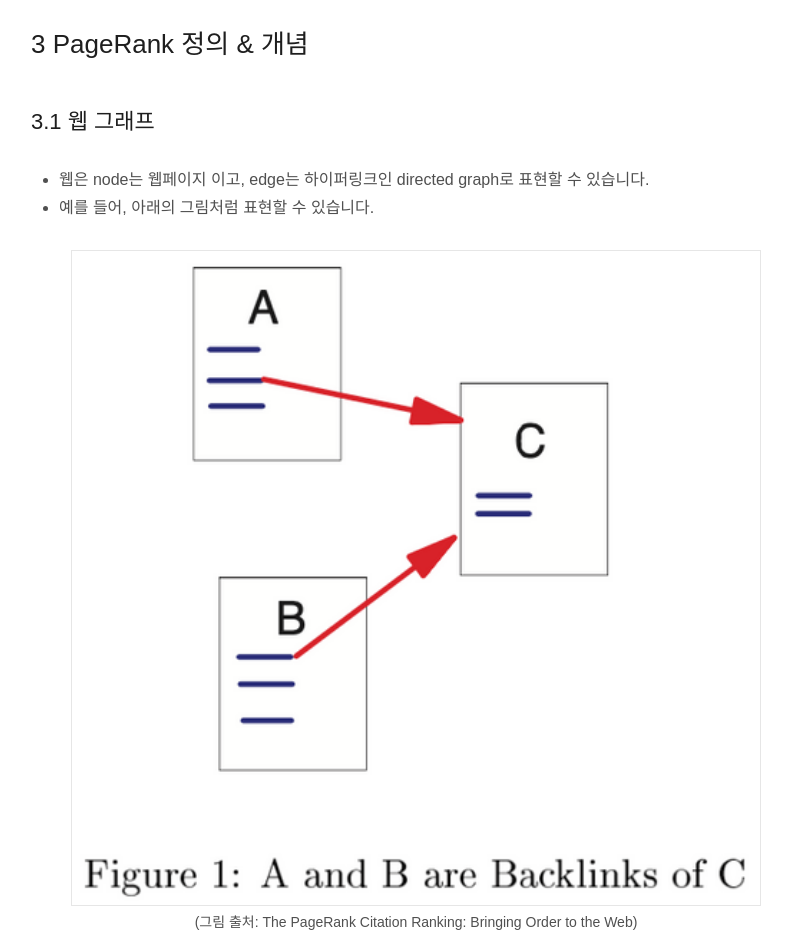
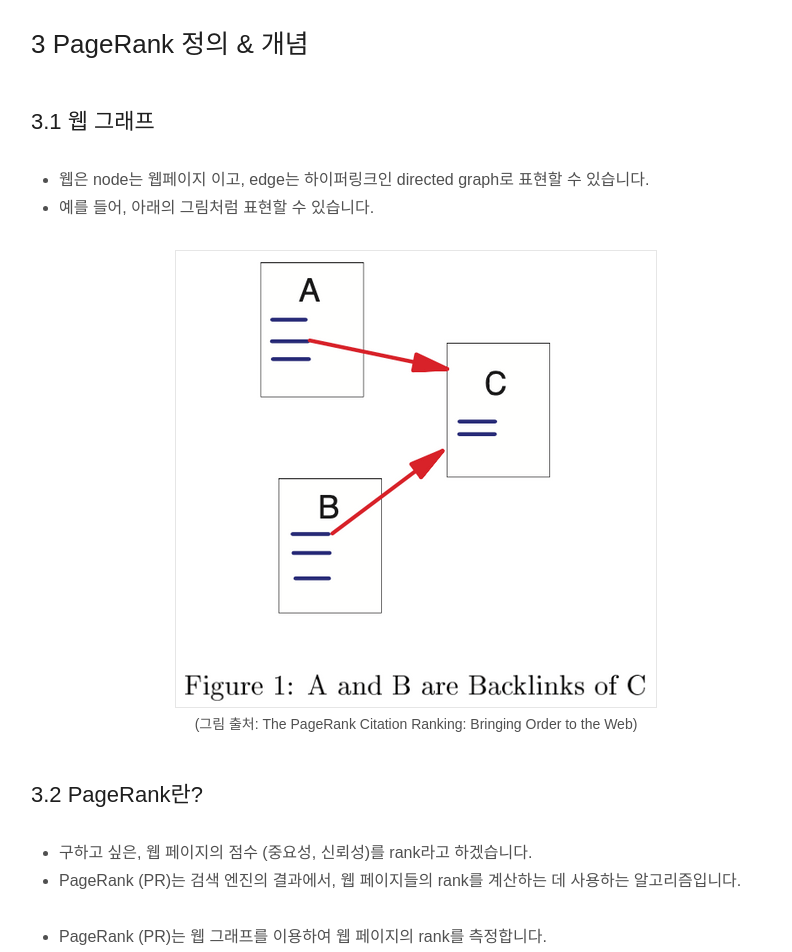
Before and after one commit to Pseudo-Lab/graph, a Jekyll site: the page built from _posts/2022-03-25-The-PageRank-Citation-Ranking-Bringing-Order-to-the-Web.md, in a window 1280 px wide. Shown: the part 2189-3141 px from the top of the page, without its empty margins (224-1016 px from the left). Built offline with Jekyll 4.4.1, drawn with Linux system fonts in a browser that asks for light colours; some web fonts are replaced; formulas are drawn with MathJax 3; comment, search, counter and statistics services are not loaded.

Commit message:
Change image format

```diff
--- a/_posts/2022-03-25-The-PageRank-Citation-Ranking-Bringing-Order-to-the-Web.md
+++ b/_posts/2022-03-25-The-PageRank-Citation-Ranking-Bringing-Order-to-the-Web.md
@@ -67,7 +67,7 @@ date: 2022-03-25 13:03
 - 웹은 node는 웹페이지 이고, edge는 하이퍼링크인 **directed graph**로 표현할 수 있습니다.
 - 예를 들어, 아래의 그림처럼 표현할 수 있습니다.
 
-<img src="/files/posts/The-PageRank-Citation-Ranking-Bringing-Order-to-the-Web/fig_01.png" alt="(그림 출처: The PageRank Citation Ranking: Bringing Order to the Web)" width="100px">
+<img src="/files/posts/The-PageRank-Citation-Ranking-Bringing-Order-to-the-Web/fig_01.png" alt="(그림 출처: The PageRank Citation Ranking: Bringing Order to the Web)" width="200px">
 
 ## 3.2 PageRank란?
 
@@ -81,7 +81,7 @@ date: 2022-03-25 13:03
 
 ## 3.3 PageRank에 대한 직관
 
-<img src="https://en.wikipedia.org/wiki/PageRank#/media/File:PageRanks-Example.svg" alt="(그림 출처: https://en.wikipedia.org/wiki/PageRank)" width="100px">
+<img src="https://upload.wikimedia.org/wikipedia/commons/thumb/f/fb/PageRanks-Example.svg/1920px-PageRanks-Example.svg.png" alt="(그림 출처: https://en.wikipedia.org/wiki/PageRank)" width="200px">
 
 - **웹 페이지 (node) B**의 rank는 가장 높습니다.
     - 다른 웹 페이지들로부터 투표를 많이 받았기 때문입니다.
@@ -100,7 +100,7 @@ date: 2022-03-25 13:03
 
 - 예를 들어, 아래의 그림에서, 페이지 (node) “I teach a class on Networks.” 는 하이퍼링크 (edge)를 통해 페이지 (node) “CS224W: Classes are in the Gates building”에 투표했다고 생각할 수 있습니다.
 
-<img src="/files/posts/The-PageRank-Citation-Ranking-Bringing-Order-to-the-Web/fig_02.png" alt="(그림 출처: CS224W 4. Link Analysis: PageRank)" width="100px">
+<img src="/files/posts/The-PageRank-Citation-Ranking-Bringing-Order-to-the-Web/fig_02.png" alt="(그림 출처: CS224W 4. Link Analysis: PageRank)" width="200px">
 
 - 웹 페이지 A에 웹 페이지 B를 향한 하이퍼링크가 있다
     - == 웹 페이지 B는 웹 페이지 A로부터 backlink (in-edge, in-link)가 있다
@@ -118,7 +118,7 @@ date: 2022-03-25 13:03
 
 - 예를 들어, 아래 그림에서
 
-<img src="/files/posts/The-PageRank-Citation-Ranking-Bringing-Order-to-the-Web/fig_03.png" alt="(그림 출처: CS224W 4. Link Analysis: PageRank)" width="100px">
+<img src="/files/posts/The-PageRank-Citation-Ranking-Bringing-Order-to-the-Web/fig_03.png" alt="(그림 출처: CS224W 4. Link Analysis: PageRank)" width="200px">
 
 - 페이지 (node) $j$의 rank는 $\displaystyle r_j = \frac{r_i}{3} + \frac{r_k}{4}$ 입니다.
 - 페이지 (node) $j$의 rank는 $j$의 forward link (out-edge, out-link) 수로 나누어져서 각각의 다른 웹 페이지로 투표 됩니다.
--- a/assets/css/screen.css
+++ b/assets/css/screen.css
@@ -900,8 +900,12 @@ body.tag-template #navbar {
     padding: 0
 }
 
+#post-content figure {
+    text-align: center;
+}
+
 #post-content figure img {
-    width: 100%;
+    /* width: 100%; */
     border: 1px solid #e6e6e6;
     cursor: pointer;
 }
```
